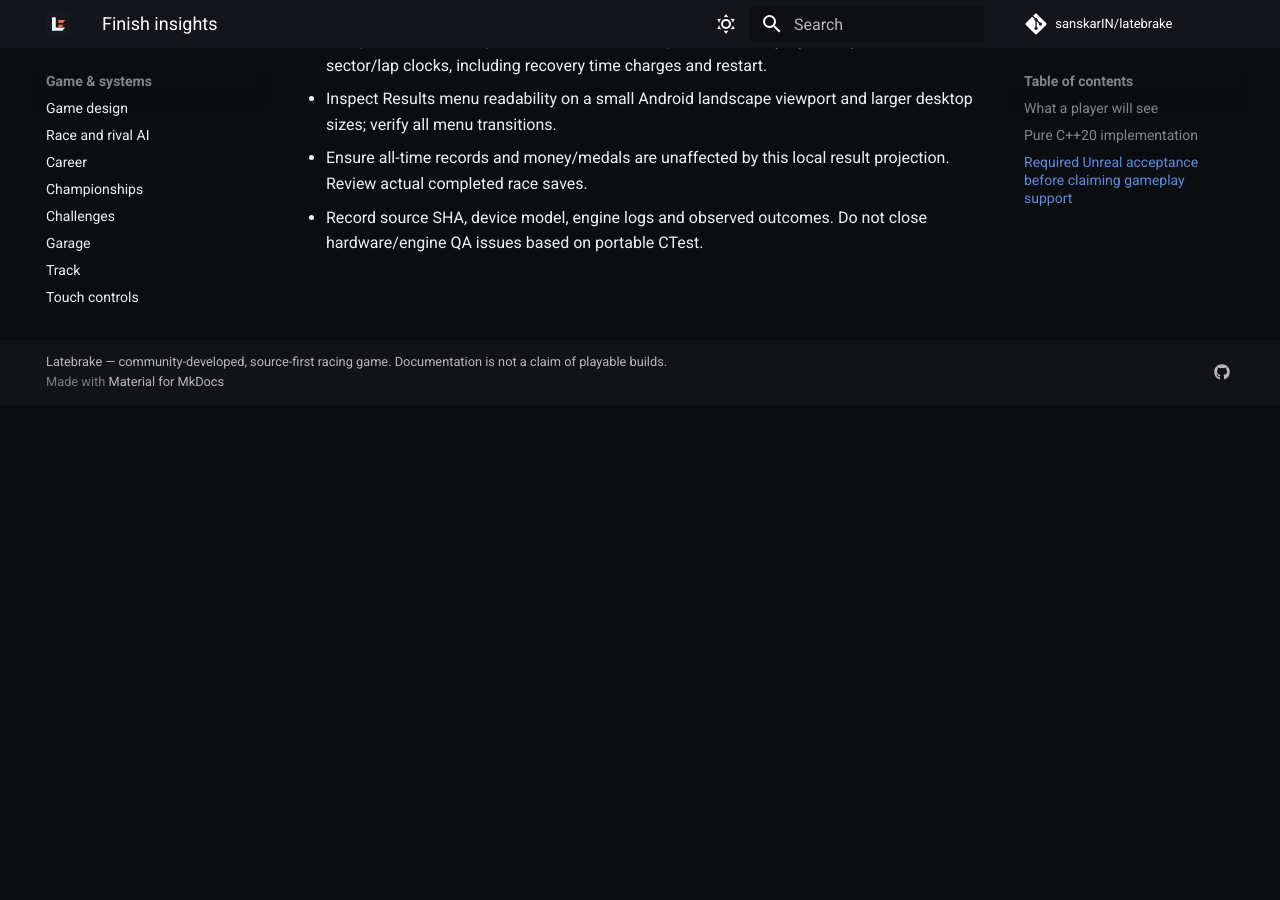
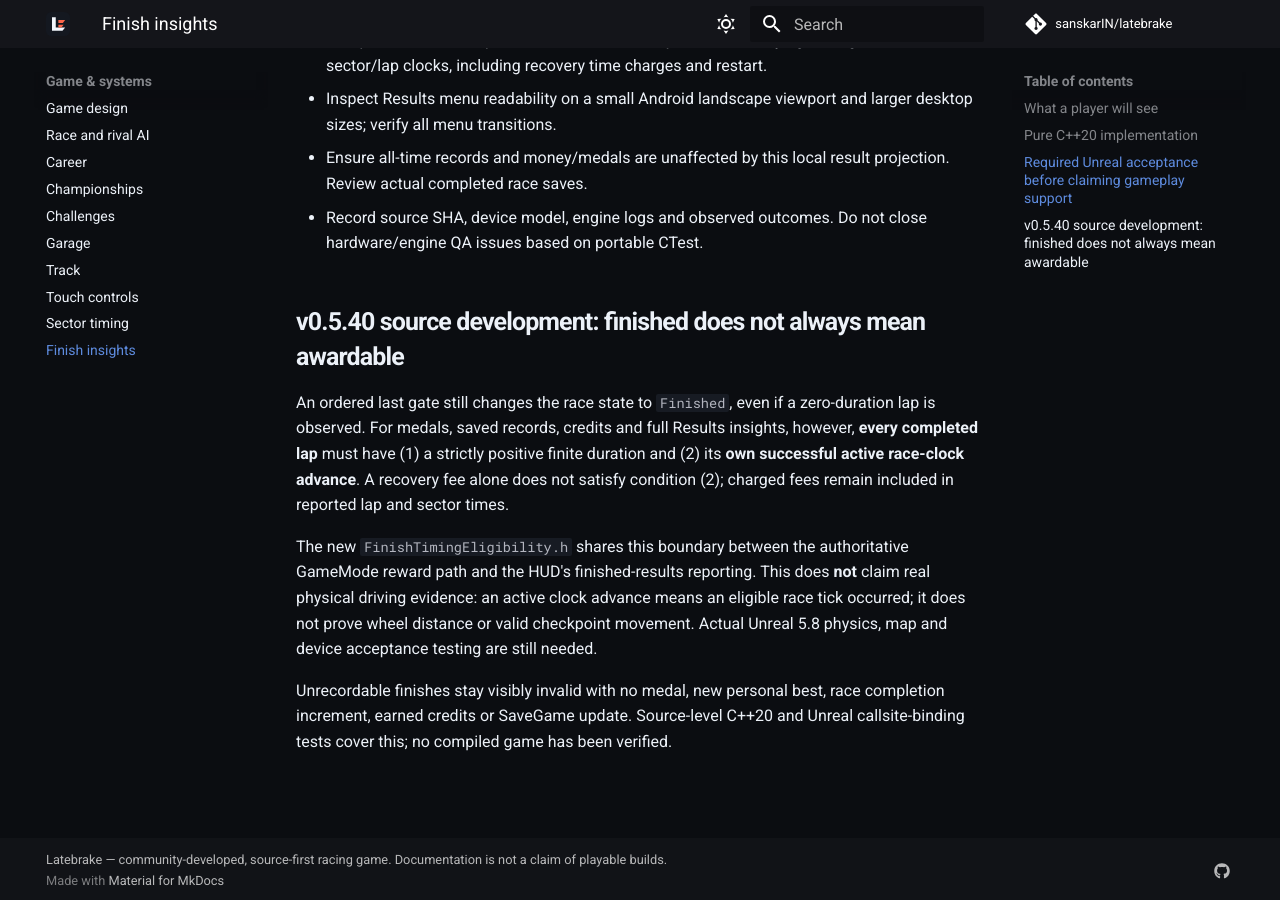
Before and after one commit to sanskarIN/latebrake, an MkDocs documentation site: the page built from docs/FINISH_INSIGHTS.md, in a window 1280 px wide and 900 px high, scrolled down 1379 px. Built offline with MkDocs 1.6.1 and Material for MkDocs 9.7.7, drawn with Linux system fonts in a browser that asks for light colours; comment, search, counter and statistics services are not loaded; before the commit the page ends 1784 px from its top, so only the background shows below that.

Commit message:
docs(results): explain strict per-lap clock evidence and source-only limitation

```diff
--- a/docs/FINISH_INSIGHTS.md
+++ b/docs/FINISH_INSIGHTS.md
@@ -58,3 +58,24 @@
   local result projection. Review actual completed race saves.
 - Record source SHA, device model, engine logs and observed outcomes.
   Do not close hardware/engine QA issues based on portable CTest.
+
+## v0.5.40 source development: finished does not always mean awardable
+
+An ordered last gate still changes the race state to `Finished`, even
+if a zero-duration lap is observed. For medals, saved records, credits and
+full Results insights, however, **every completed lap** must have (1) a
+strictly positive finite duration and (2) its **own successful active
+race-clock advance**. A recovery fee alone does not satisfy condition
+(2); charged fees remain included in reported lap and sector times.
+
+The new `FinishTimingEligibility.h` shares this boundary between the
+authoritative GameMode reward path and the HUD's finished-results
+reporting. This does **not** claim real physical driving evidence: an
+active clock advance means an eligible race tick occurred; it does not
+prove wheel distance or valid checkpoint movement. Actual Unreal 5.8
+physics, map and device acceptance testing are still needed.
+
+Unrecordable finishes stay visibly invalid with no medal, new personal
+best, race completion increment, earned credits or SaveGame update.
+Source-level C++20 and Unreal callsite-binding tests cover this;
+no compiled game has been verified.
```
